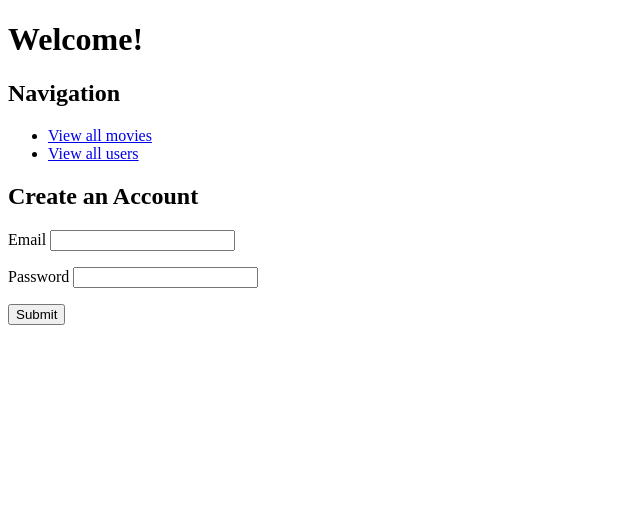
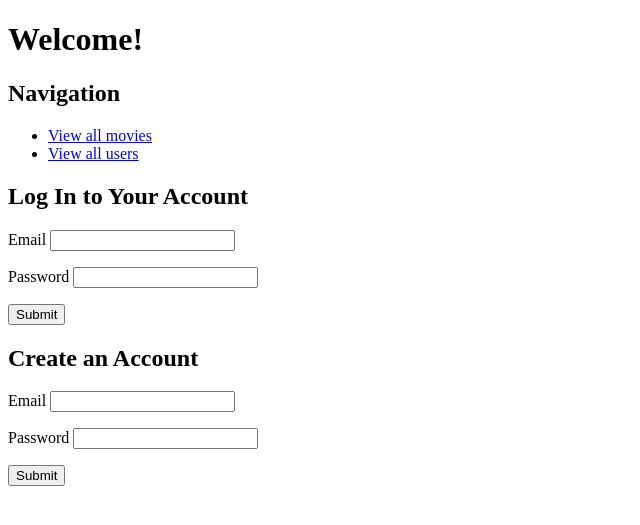
Before and after one commit to mich-chen/ratings-v2-ga-mc, a Flask app: page / in a window 1280 px wide. Shown: the top 525 px of the page, without its empty margins (0-640 px from the left). Run offline with Flask 2, Linux system fonts and the light colour scheme.

Commit message:
Completed login and logout functionality.

```diff
--- a/server.py
+++ b/server.py
@@ -2,6 +2,7 @@
 
 from flask import (Flask, render_template, request, flash,
                     session, redirect)
+from flask_debugtoolbar import DebugToolbarExtension
 
 # Importing from files we've made
 from model import connect_to_db
@@ -69,7 +70,7 @@ def process_login():
 
     user = crud.get_user_by_email(email)
 
-    if password == user.password:
+    if user and password == user.password:
         session['user_id']= user.user_id
         flash('Logged in!')
     else:
@@ -80,10 +81,21 @@ def process_login():
 
 
 
+@app.route('/logout')
+def process_logout():
+    # Deletes user from session to log them out
+    del session['user_id']
+
+    return redirect('/')
+
+
+
 
 
 
 if __name__ == '__main__':
     # Connect to db first, then app can access it.
+    app.debug = True
     connect_to_db(app)
-    app.run(host='0.0.0.0', debug=True)
+    DebugToolbarExtension(app)
+    app.run(host='0.0.0.0')
--- a/templates/homepage.html
+++ b/templates/homepage.html
@@ -9,6 +9,23 @@
     <li><a href="/movies">View all movies</a></li>
     <li><a href="/users">View all users</a></li>
   </ul>
+
+
+  {% if not session.get('user_id') %}
+  <h2>Log In to Your Account</h2>
+  <form action="/login" method="POST">
+    <p>
+      Email <input type="text" name="email">
+    </p>
+
+    <p>
+      Password <input type="password" name="password">
+    </p>
+
+    <p>
+      <input type="submit">
+    </p>
+  </form>
 
   <h2>Create an Account</h2>
   <form action="/users" method="POST">
@@ -24,5 +41,10 @@
       <input type="submit">
     </p>
   </form>
+  {% else %}
+  <form id="logout-form" action="/logout">
+  <button id="logout-button">Log Out</button>
+  </form>
+  {% endif %}
 
 {% endblock %}
```
